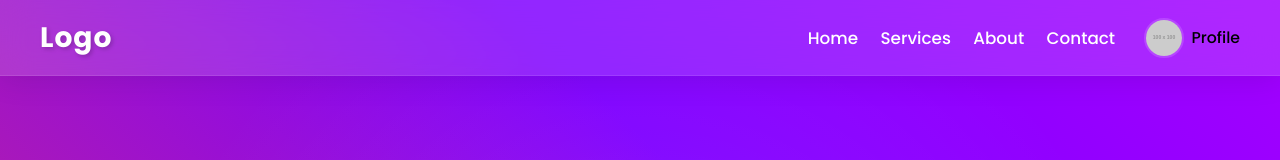
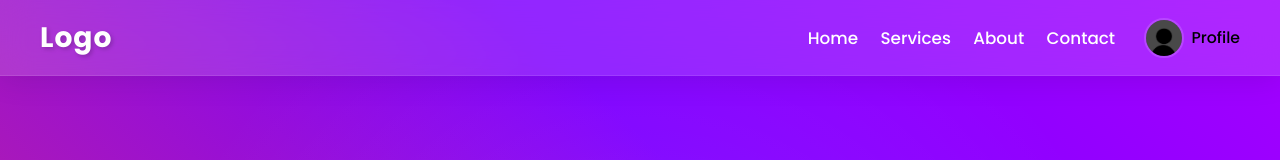
Before and after one commit to arvindma2811/ftp-website, a plain HTML site: page index.html in a window 1280 px wide. Shown: the top 160 px of the page. Drawn offline with Linux system fonts and the light colour scheme; placeholder pictures from the web are drawn by us.

Commit message:
Fix HTML formatting and restore content

```diff
--- a/index.html
+++ b/index.html
@@ -28,7 +28,7 @@
                 <li><a href="contact.html">Contact</a></li>
                 <li class="profile">
                     <a href="#profile">
-                        <img class="profile-pic" src="images/Pfp.jpeg" alt="Profile picture" onerror="this.onerror=null; this.src='https://via.placeholder.com/100?text=User'">
+                        <img class="profile-pic" src="Pfp.jpeg" alt="Profile picture" onerror="this.onerror=null; this.src='https://via.placeholder.com/100?text=User'">
                         <span class="profile-text">Profile</span>
                     </a>
                 </li>
@@ -41,4 +41,5 @@
         </main>
     </body>
 
+
 </html>
```
